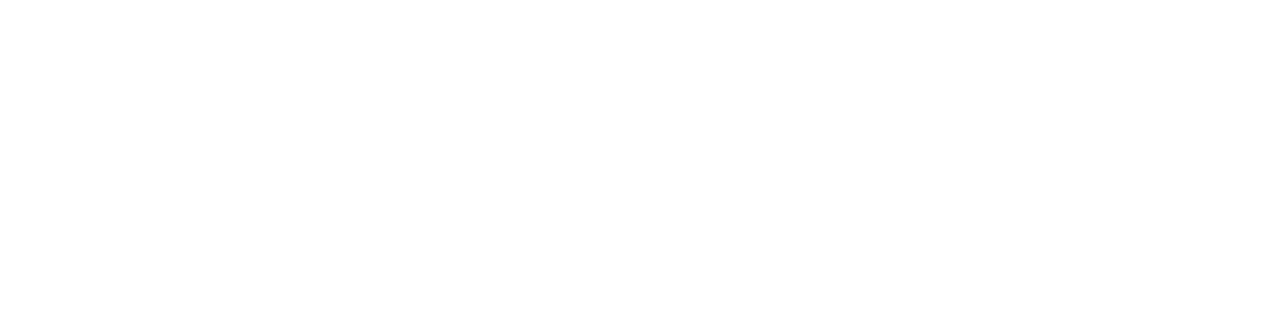
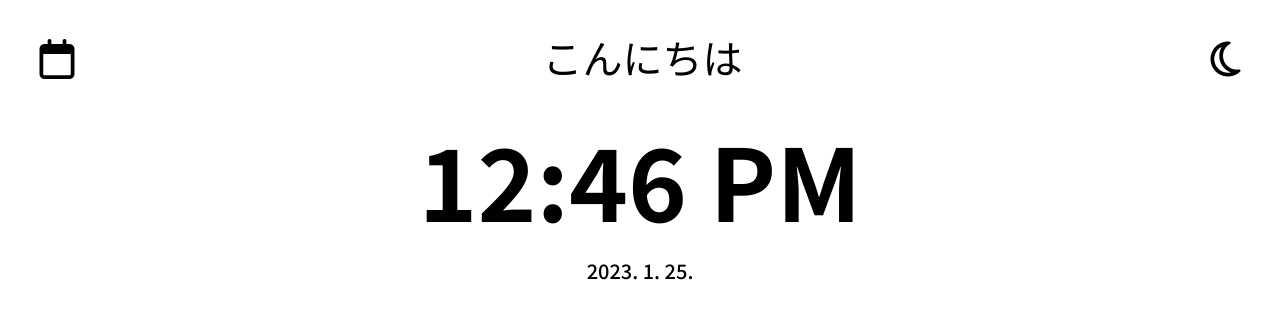
Before and after one commit to eksk325/daily-four, a React (Create React App) app in the folder frontend/: page / in a window 1280 px wide. Shown: the top 318 px of the page. Built offline with nearby package versions, Linux system fonts and the light colour scheme.

Commit message:
Finished the banner structure but haven't implemented the logic yet.

```diff
--- a/frontend/public/index.html
+++ b/frontend/public/index.html
@@ -24,6 +24,17 @@
       work correctly both with client-side routing and a non-root public URL.
       Learn how to configure a non-root public URL by running `npm run build`.
     -->
+    <link rel="manifest" href="%PUBLIC_URL%/manifest.json" />
+    <link rel="preconnect" href="https://fonts.googleapis.com" />
+    <link rel="preconnect" href="https://fonts.gstatic.com" crossorigin />
+    <link
+      href="https://fonts.googleapis.com/css2?family=Noto+Sans+JP:wght@500;700;900&display=swap"
+      rel="stylesheet"
+    />
+    <script
+      src="https://kit.fontawesome.com/5f425be481.js"
+      crossorigin="anonymous"
+    ></script>
     <title>React App</title>
   </head>
   <body>
--- a/frontend/src/Routes/Home.js
+++ b/frontend/src/Routes/Home.js
@@ -1,5 +1,6 @@
 import { useEffect, useState } from "react";
 import { useNavigate } from "react-router-dom";
+import styles from "../styles/Home.module.css";
 
 function Home() {
   const [greeting, setGreeting] = useState("");
@@ -56,7 +57,38 @@ function Home() {
     navigate("/past");
   };
 
-  return <div></div>;
+  return (
+    <div className={dark ? styles.darkmode : styles.lightmode}>
+      {loading ? (
+        <div
+          className={styles.loading}
+          style={{ color: dark ? "white" : "black" }}
+        >
+          <h1>Loading...</h1>
+        </div>
+      ) : (
+        <div>
+          <div className={styles.banner}>
+            <div className={styles.topRow}>
+              <div onClick={switchToPast}>
+                <i className="fa-regular fa-calendar"></i>
+              </div>
+              <div className={styles.greeting}>{greeting}</div>
+              <div className={styles.switch} onClick={changeMode}>
+                {dark ? (
+                  <i className="fa-solid fa-circle-half-stroke"></i>
+                ) : (
+                  <i className="fa-regular fa-moon"></i>
+                )}
+              </div>
+            </div>
+            <div className={styles.time}>{time}</div>
+            <div className={styles.date}>{date}</div>
+          </div>
+        </div>
+      )}
+    </div>
+  );
 }
 
 export default Home;
--- /dev/null
+++ b/frontend/src/styles/Home.module.css
@@ -0,0 +1,41 @@
+* {
+  font-family: "Noto Sans JP", sans-serif;
+}
+
+.loading {
+  margin: auto;
+  width: 98vh;
+  height: 98vh;
+  display: flex;
+  justify-content: center;
+  align-items: center;
+  overflow: hidden;
+}
+
+.banner {
+  display: flex;
+  flex-direction: column;
+  align-items: center;
+}
+
+.topRow {
+  display: flex;
+  justify-content: space-between;
+  padding: 20px 0px;
+  font-size: 40px;
+  width: 95%;
+}
+
+i:hover {
+  cursor: pointer;
+}
+
+.time {
+  font-weight: 700;
+  font-size: 100px;
+}
+
+.date {
+  font-size: 20px;
+  padding: 5px;
+}
```
